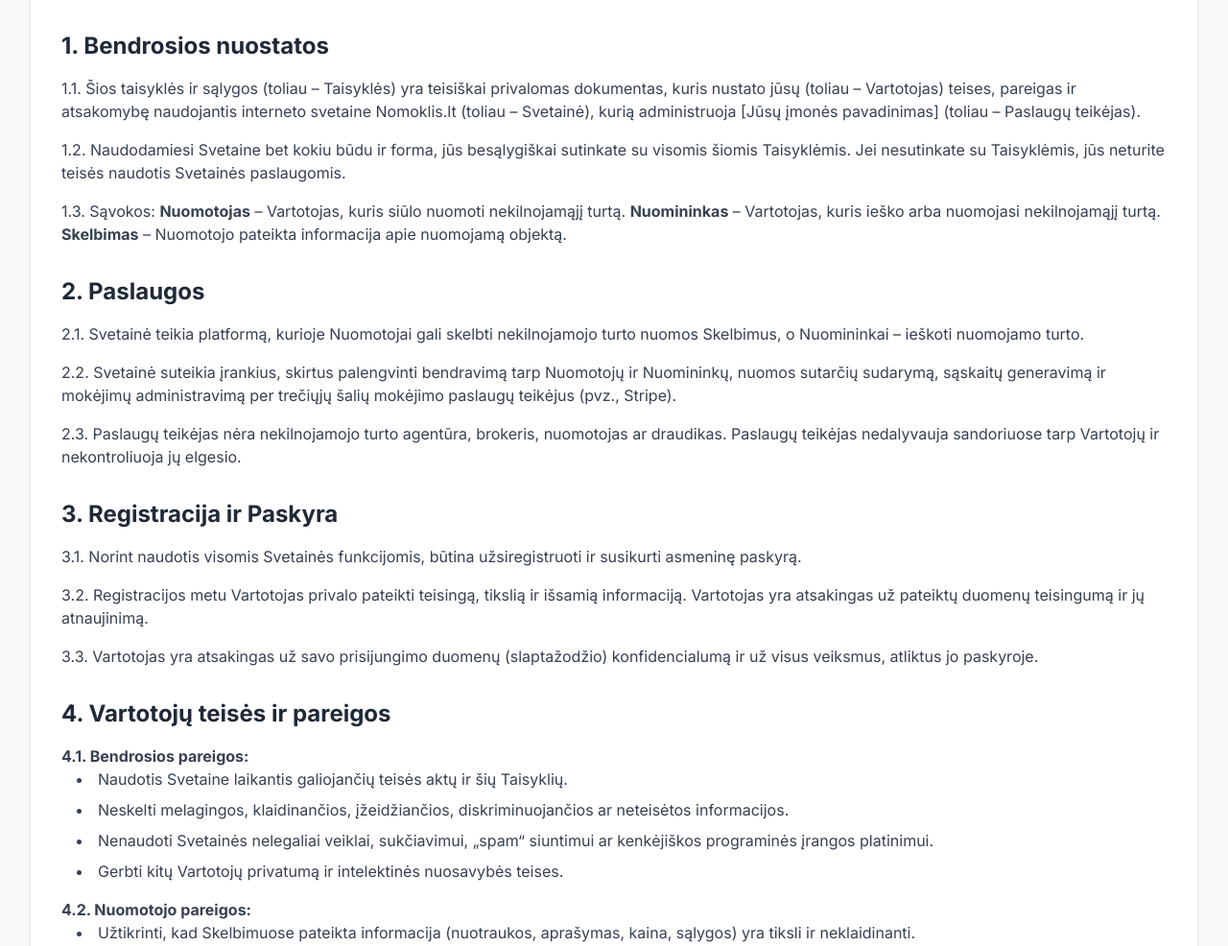
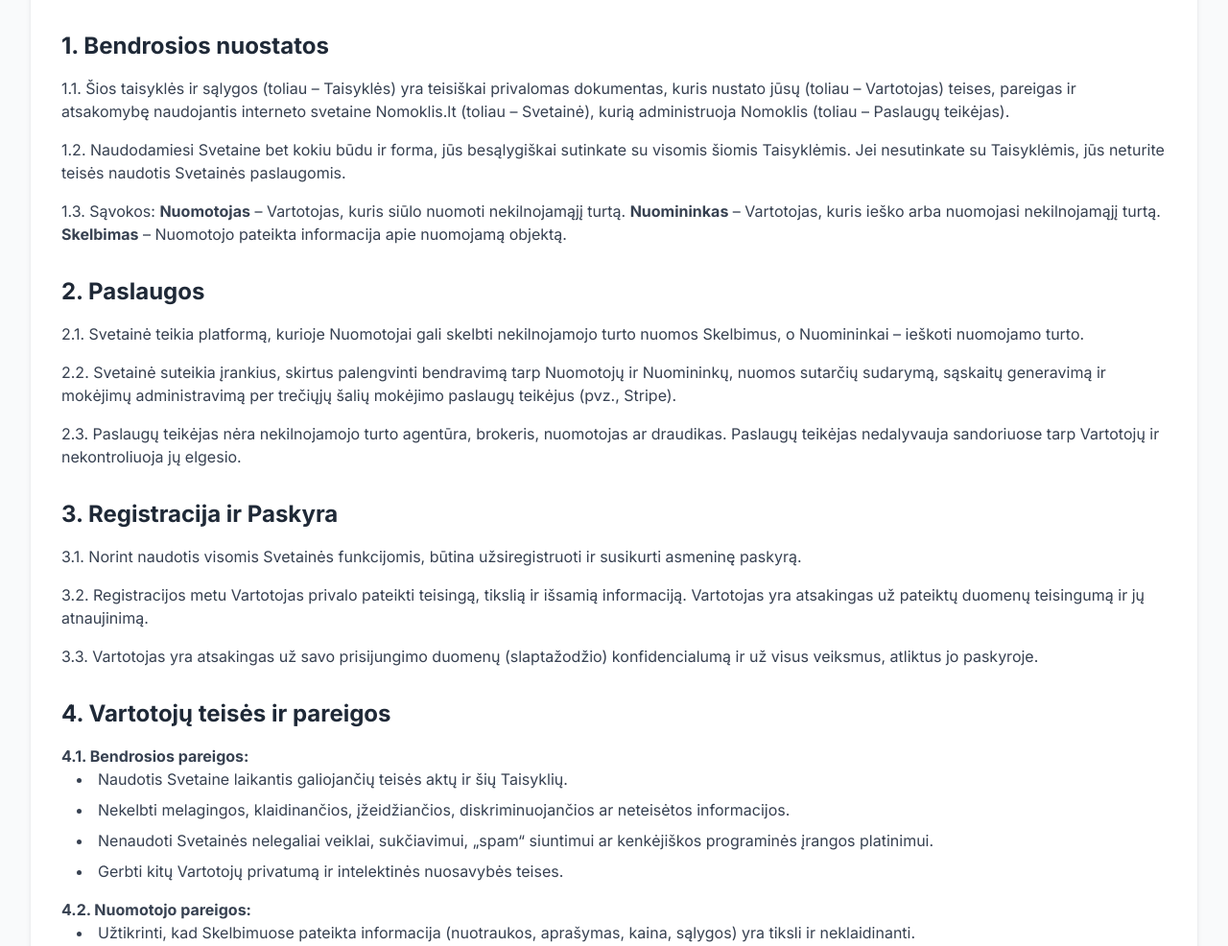
Before and after one commit to delfas2/Nomoklis, a Django app: page /terms-and-conditions/ in a window 1280 px wide. Shown: the part 284-1270 px from the top of the page at 96% size. Run offline with Django 4.2, Linux system fonts and the light colour scheme; some libraries are stand-ins or nearby versions.

Commit message:
Pakoreguoti svetainės aprašymai

```diff
--- a/nomoklis_app/templates/nomoklis_app/for_landlords.html
+++ b/nomoklis_app/templates/nomoklis_app/for_landlords.html
@@ -54,13 +54,13 @@
     <section class="py-20">
         <div class="max-w-7xl mx-auto px-4 sm:px-6 lg:px-8">
             <div class="text-center mb-12">
-                <h2 class="text-3xl md:text-4xl font-bold text-gray-800">Galingi įrankiai jūsų verslui</h2>
+                <h2 class="text-3xl md:text-4xl font-bold text-gray-800">Įrankiai jūsų verslui</h2>
                 <p class="mt-2 max-w-xl mx-auto text-lg text-gray-600">Supaprastinkite savo kasdienybę su mūsų platformos funkcijomis.</p>
             </div>
             <div class="grid grid-cols-1 md:grid-cols-2 lg:grid-cols-3 gap-8">
                 <div class="bg-gray-50 p-6 rounded-lg">
                     <h4 class="font-semibold text-lg text-gray-800">Sutarčių generavimas</h4>
-                    <p class="text-gray-600 mt-1">Naudokitės paruoštais, teisiškai patikrintais sutarčių šablonais arba redaguokite juos pagal savo poreikius.</p>
+                    <p class="text-gray-600 mt-1">Naudokitės paruoštais sutarčių šablonais arba redaguokite juos pagal savo poreikius.</p>
                 </div>
                 <div class="bg-gray-50 p-6 rounded-lg">
                     <h4 class="font-semibold text-lg text-gray-800">Automatizuotos sąskaitos</h4>
--- a/nomoklis_app/templates/nomoklis_app/privacy_policy.html
+++ b/nomoklis_app/templates/nomoklis_app/privacy_policy.html
@@ -11,7 +11,7 @@
         <div class="text-gray-700 space-y-4">
             <p>Paskutinį kartą atnaujinta: {% now "Y-m-d" %}</p>
 
-            <p>Ši privatumo politika (toliau – Politika) paaiškina, kaip [Jūsų įmonės pavadinimas] (toliau – mes, Paslaugų teikėjas) renka, naudoja ir saugo jūsų asmens duomenis, kai naudojatės interneto svetaine Nomoklis.lt (toliau – Svetainė).</p>
+            <p>Ši privatumo politika (toliau – Politika) paaiškina, kaip Nomoklis (toliau – mes, Paslaugų teikėjas) renka, naudoja ir saugo jūsų asmens duomenis, kai naudojatės interneto svetaine Nomoklis.lt (toliau – Svetainė).</p>
 
             <h2 class="text-2xl font-bold text-gray-800 pt-4">1. Kokius duomenis renkame?</h2>
             <p>Mes renkame šiuos jūsų asmens duomenis:</p>
--- a/nomoklis_app/templates/nomoklis_app/terms_and_conditions.html
+++ b/nomoklis_app/templates/nomoklis_app/terms_and_conditions.html
@@ -14,7 +14,7 @@
             <p>Sveiki atvykę į Nomoklis.lt! Prieš pradedant naudotis mūsų paslaugomis, prašome atidžiai perskaityti šias taisykles ir sąlygas.</p>
 
             <h2 class="text-2xl font-bold text-gray-800 pt-4">1. Bendrosios nuostatos</h2>
-            <p>1.1. Šios taisyklės ir sąlygos (toliau – Taisyklės) yra teisiškai privalomas dokumentas, kuris nustato jūsų (toliau – Vartotojas) teises, pareigas ir atsakomybę naudojantis interneto svetaine Nomoklis.lt (toliau – Svetainė), kurią administruoja [Jūsų įmonės pavadinimas] (toliau – Paslaugų teikėjas).</p>
+            <p>1.1. Šios taisyklės ir sąlygos (toliau – Taisyklės) yra teisiškai privalomas dokumentas, kuris nustato jūsų (toliau – Vartotojas) teises, pareigas ir atsakomybę naudojantis interneto svetaine Nomoklis.lt (toliau – Svetainė), kurią administruoja Nomoklis (toliau – Paslaugų teikėjas).</p>
             <p>1.2. Naudodamiesi Svetaine bet kokiu būdu ir forma, jūs besąlygiškai sutinkate su visomis šiomis Taisyklėmis. Jei nesutinkate su Taisyklėmis, jūs neturite teisės naudotis Svetainės paslaugomis.</p>
             <p>1.3. Sąvokos: <strong>Nuomotojas</strong> – Vartotojas, kuris siūlo nuomoti nekilnojamąjį turtą. <strong>Nuomininkas</strong> – Vartotojas, kuris ieško arba nuomojasi nekilnojamąjį turtą. <strong>Skelbimas</strong> – Nuomotojo pateikta informacija apie nuomojamą objektą.</p>
 
@@ -33,7 +33,7 @@
                 <li><strong>4.1. Bendrosios pareigos:</strong>
                     <ul class="list-disc list-inside pl-4 space-y-2">
                         <li>Naudotis Svetaine laikantis galiojančių teisės aktų ir šių Taisyklių.</li>
-                        <li>Neskelti melagingos, klaidinančios, įžeidžiančios, diskriminuojančios ar neteisėtos informacijos.</li>
+                        <li>Nekelbti melagingos, klaidinančios, įžeidžiančios, diskriminuojančios ar neteisėtos informacijos.</li>
                         <li>Nenaudoti Svetainės nelegaliai veiklai, sukčiavimui, „spam“ siuntimui ar kenkėjiškos programinės įrangos platinimui.</li>
                         <li>Gerbti kitų Vartotojų privatumą ir intelektinės nuosavybės teises.</li>
                     </ul>
```
